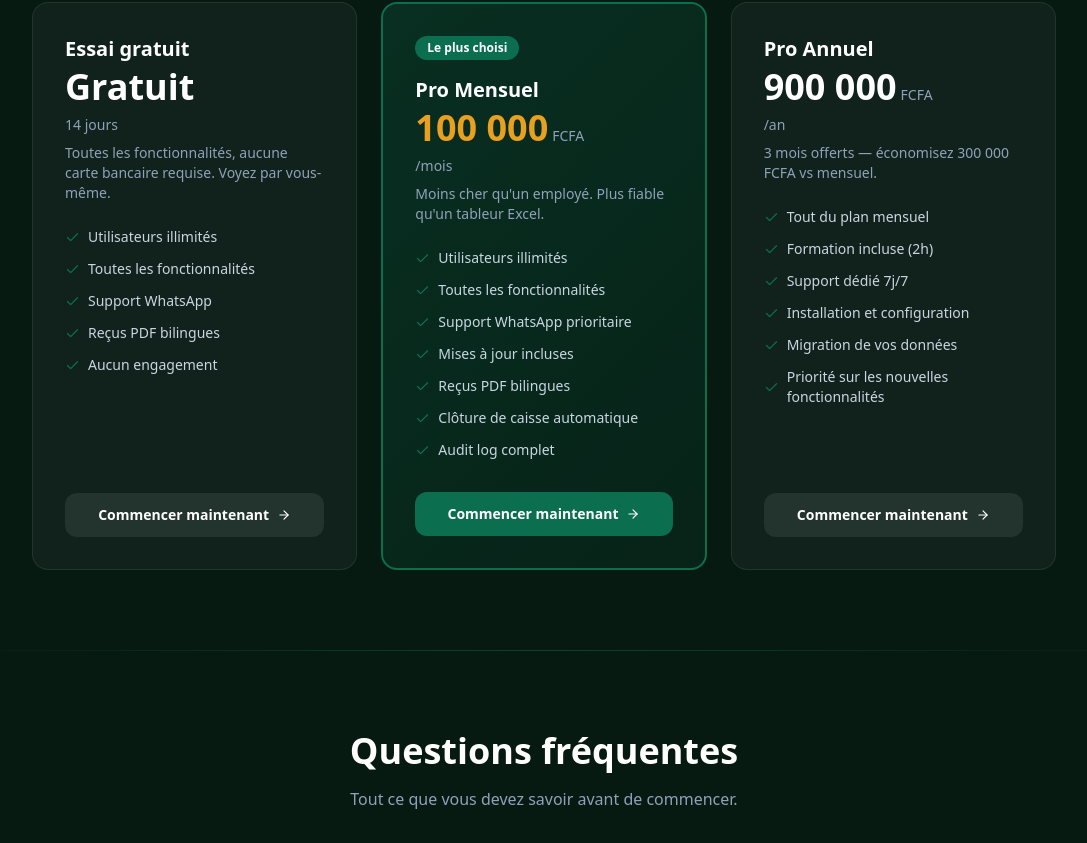
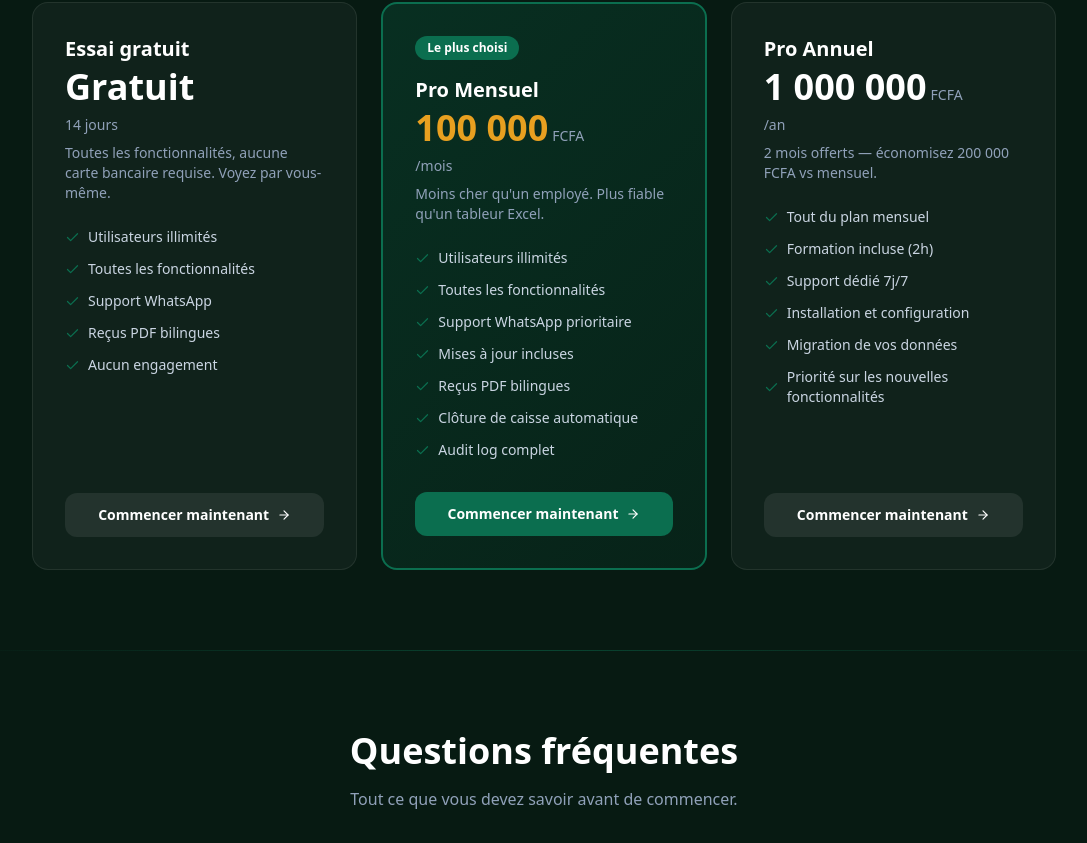
Before and after one commit to Rikiatou/kabrak-exchange-website, a Next.js app: page / in a window 1280 px wide. Shown: the part 3402-4245 px from the top of the page, without its empty margins (96-1183 px from the left). Built offline with nearby package versions, Linux system fonts and the light colour scheme; no server answers.

Commit message:
fix: Pro Annual price 900000 -> 1000000 FCFA, 2 mois offerts economisez 200000F

```diff
--- a/app/translations.ts
+++ b/app/translations.ts
@@ -92,10 +92,10 @@ export const t = {
         },
         {
           name: 'Pro Annuel',
-          price: '900 000',
+          price: '1 000 000',
           currency: 'FCFA',
           period: '/an',
-          desc: '3 mois offerts — économisez 300 000 FCFA vs mensuel.',
+          desc: '2 mois offerts — économisez 200 000 FCFA vs mensuel.',
           features: ['Tout du plan mensuel', 'Formation incluse (2h)', 'Support dédié 7j/7', 'Installation et configuration', 'Migration de vos données', 'Priorité sur les nouvelles fonctionnalités'],
           highlight: false,
         },
@@ -223,10 +223,10 @@ export const t = {
         },
         {
           name: 'Pro Annual',
-          price: '900,000',
+          price: '1,000,000',
           currency: 'FCFA',
           period: '/year',
-          desc: '3 months free — save 300,000 FCFA vs monthly.',
+          desc: '2 months free — save 200,000 FCFA vs monthly.',
           features: ['Everything in monthly', 'Training included (2h)', 'Dedicated support 7d/7', 'Installation & setup', 'Data migration', 'Priority on new features'],
           highlight: false,
         },
```
